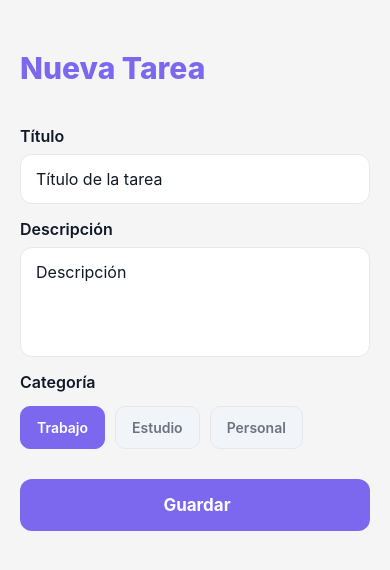
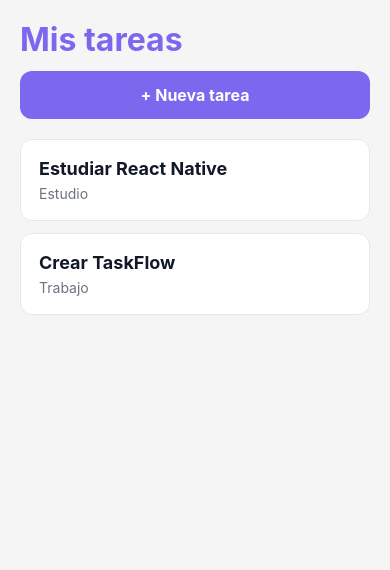
Before and after one commit to erlandruiz/taskflow, a React Native app: screen / in a window 390 px wide. Shown: the top 570 px of the page. Built offline with nearby package versions, Linux system fonts and the light colour scheme.

Commit message:
Nueva trea04 curso de CoderHouse

```diff
--- a/App.tsx
+++ b/App.tsx
@@ -6,13 +6,14 @@ import {
   SafeAreaView,
 } from "react-native-safe-area-context";
 
-import TaskForm from "./src/components/TaskForm";
+
+import HomeScreen from "./src/screens/HomeScreen";
 
 export default function App() {
   return (
     <SafeAreaProvider>
       <SafeAreaView style={styles.container}>
-        <TaskForm />
+        <HomeScreen/>
       </SafeAreaView>
     </SafeAreaProvider>
   );
--- /dev/null
+++ b/src/components/EmptyState.tsx
@@ -0,0 +1,43 @@
+import { Text, View, StyleSheet } from "react-native";
+import { COLORS } from "../constants/theme";
+
+export function EmptyState() {
+  return (
+    <View style={styles.container}>
+      <Text style={styles.title}>
+        ¡No tienes tareas pendientes!
+      </Text>
+
+      <Text style={styles.message}>
+        Empieza por crear una arriba.
+      </Text>
+    </View>
+  );
+}
+
+
+const styles = StyleSheet.create({
+  container: {
+    alignItems: "center",
+    justifyContent: "center",
+    padding: 30,
+    marginTop: 40,
+    backgroundColor: COLORS.card,
+    borderRadius: 12,
+  },
+
+  title: {
+    fontSize: 20,
+    fontWeight: "700",
+    color: COLORS.primary,
+    textAlign: "center",
+    marginBottom: 12,
+  },
+
+  message: {
+    fontSize: 16,
+    color: COLORS.textLight,
+    textAlign: "center",
+    lineHeight: 24,
+  },
+});
--- /dev/null
+++ b/src/components/TaskDetail.tsx
@@ -0,0 +1,94 @@
+import { Text, View, StyleSheet, TouchableOpacity } from "react-native";
+
+import { COLORS } from "../constants/theme";
+import type { Task } from "../constants/types";
+
+type Props = {
+  task: Task;
+  onBack: () => void;
+};
+
+export default function TaskDetail({ task, onBack }: Props) {
+  return (
+    <View style={styles.container}>
+      <Text style={styles.heading}>Detalle de la tarea</Text>
+
+      <View style={styles.card}>
+        <Text style={styles.title}>{task.title}</Text>
+
+        <Text style={styles.label}>Descripción</Text>
+        <Text style={styles.value}>{task.description}</Text>
+
+        <Text style={styles.label}>Categoría</Text>
+        <Text style={styles.value}>{task.category}</Text>
+
+        <Text style={styles.label}>Fecha</Text>
+        <Text style={styles.value}>
+          {task.createAt.toLocaleDateString("es-PE")}
+        </Text>
+      </View>
+
+      <TouchableOpacity style={styles.button} onPress={onBack}>
+        <Text style={styles.buttonText}>Volver</Text>
+      </TouchableOpacity>
+    </View>
+  );
+}
+
+const styles = StyleSheet.create({
+  container: {
+    flex: 1,
+    backgroundColor: COLORS.background,
+    padding: 20,
+  },
+
+  heading: {
+    fontSize: 28,
+    fontWeight: "800",
+    color: COLORS.primary,
+    marginBottom: 24,
+  },
+
+  card: {
+    backgroundColor: COLORS.card,
+    borderRadius: 12,
+    padding: 20,
+    borderWidth: 1,
+    borderColor: COLORS.border,
+  },
+
+  title: {
+    fontSize: 22,
+    fontWeight: "700",
+    color: COLORS.text,
+    marginBottom: 18,
+  },
+
+  label: {
+    fontSize: 14,
+    fontWeight: "700",
+    color: COLORS.primary,
+    marginTop: 14,
+    marginBottom: 6,
+  },
+
+  value: {
+    fontSize: 16,
+    color: COLORS.text,
+    lineHeight: 24,
+  },
+
+  button: {
+    backgroundColor: COLORS.primary,
+    borderRadius: 12,
+    paddingVertical: 16,
+    alignItems: "center",
+    marginTop: 24,
+  },
+
+  buttonText: {
+    color: "#FFFFFF",
+    fontSize: 17,
+    fontWeight: "700",
+  },
+});
--- a/src/components/TaskForm.tsx
+++ b/src/components/TaskForm.tsx
@@ -1,5 +1,6 @@
 import { useState } from "react";
 import { COLORS } from "../constants/theme";
+import type { Task } from "../constants/types";
 
 import {
   Alert,
@@ -13,7 +14,11 @@ import {
   View,
 } from "react-native";
 
-export default function TaskForm() {
+type Props = {
+  onAddTask: (task: Task) => void;
+};
+
+export default function TaskForm({ onAddTask }: Props) {
   const [title, setTitle] = useState("");
   const [description, setDescription] = useState("");
   const [category, setCategory] = useState("Trabajo");
@@ -32,11 +37,13 @@ export default function TaskForm() {
     }
 
     const task = {
+      id: Date.now().toString(),
       title: title.trim(),
       description: description.trim(),
       category,
-      createdAt: new Date(),
+      createAt: new Date(),
     };
+    onAddTask(task);
 
     console.log("tarea ok", task);
     Alert.alert("Éxito", "Tarea capturada localmente");
--- /dev/null
+++ b/src/constants/types.ts
@@ -0,0 +1,7 @@
+export type Task ={
+    id:string,
+    title:string,
+    description:string,
+    category:string,
+    createAt:Date,
+}
--- a/src/screens/HomeScreen.tsx
+++ b/src/screens/HomeScreen.tsx
@@ -1,15 +1,79 @@
+import {
+  View,
+  Text,
+  FlatList,
+  StyleSheet,
+  TouchableOpacity,
+} from "react-native";
+import { COLORS } from "../constants/theme";
+import TaskForm from "../components/TaskForm";
+import { useState } from "react";
+import { EmptyState } from "../components/EmptyState";
+import TaskDetail from "../components/TaskDetail";
+import { Task } from "../constants/types";
 
-import { View, Text, StyleSheet } from "react-native";
-import { COLORS } from "../constants/theme";
+export default function HomeScreen() {
+  const [task, setTask] = useState<Task[]>([
+    {
+      id: "1",
+      title: "Estudiar React Native",
+      description: "Repasar Flatlist y componentes",
+      category: "Estudio",
+      createAt: new Date(),
+    },
+    {
+      id: "2",
+      title: "Crear TaskFlow",
+      description: "Continuar con el proyecto de tareas",
+      category: "Trabajo",
+      createAt: new Date(),
+    },
+  ]);
 
-export function HomeScreen() {
+  const [selectedTask, setSelectedTask] = useState<Task | null>(null);
+  const [showForm, setShowForm] = useState(false);
+
+  const handleAddTask = (newTask: Task) => {
+    setTask((previousTasks) => [newTask, ...previousTasks]);
+
+    setShowForm(false);
+  };
+
+  if (selectedTask) {
+    return (
+      <TaskDetail task={selectedTask} onBack={() => setSelectedTask(null)} />
+    );
+  }
+  if (showForm) {
+    return <TaskForm onAddTask={handleAddTask} />;
+  }
   return (
     <View style={styles.container}>
-      <Text style={styles.title}>TaskFlow</Text>
+      <Text style={styles.title}>Mis tareas</Text>
+      <TouchableOpacity
+        style={styles.addButton}
+        onPress={() => setShowForm(true)}
+      >
+        <Text style={styles.addButtonText}>+ Nueva tarea</Text>
+      </TouchableOpacity>
 
-      <Text style={styles.subtitle}>
-        Bienvenido a TaskFlow
-      </Text>
+      {task.length === 0 ? (
+        <EmptyState />
+      ) : (
+        <FlatList
+          data={task}
+          keyExtractor={(item) => item.id}
+          renderItem={({ item }) => (
+            <TouchableOpacity
+              style={styles.card}
+              onPress={() => setSelectedTask(item)}
+            >
+              <Text style={styles.cardTitle}>{item.title}</Text>
+              <Text style={styles.cardCategory}>{item.category}</Text>
+            </TouchableOpacity>
+          )}
+        />
+      )}
     </View>
   );
 }
@@ -18,8 +82,8 @@ const styles = StyleSheet.create({
   container: {
     flex: 1,
     backgroundColor: COLORS.background,
-    justifyContent: "center",
-    alignItems: "center",
+    justifyContent: "flex-start",
+    alignItems: "stretch",
     padding: 20,
   },
 
@@ -35,4 +99,39 @@ const styles = StyleSheet.create({
     color: COLORS.textLight,
     textAlign: "center",
   },
+
+  card: {
+    backgroundColor: COLORS.card,
+    borderRadius: 12,
+    padding: 18,
+    marginBottom: 12,
+    borderWidth: 1,
+    borderColor: COLORS.border,
+    width: "100%",
+  },
+  cardTitle: {
+    fontSize: 18,
+    fontWeight: "700",
+    color: COLORS.text,
+    marginBottom: 6,
+  },
+
+  cardCategory: {
+    fontSize: 14,
+    color: COLORS.textLight,
+  },
+  addButton: {
+    backgroundColor: COLORS.primary,
+    paddingVertical: 14,
+    paddingHorizontal: 20,
+    borderRadius: 12,
+    alignItems: "center",
+    marginBottom: 20,
+  },
+
+  addButtonText: {
+    color: "#FFFFFF",
+    fontSize: 16,
+    fontWeight: "700",
+  },
 });
```
Also changed, not shown: 1 other file (tests, documents, lock files or other folders).
